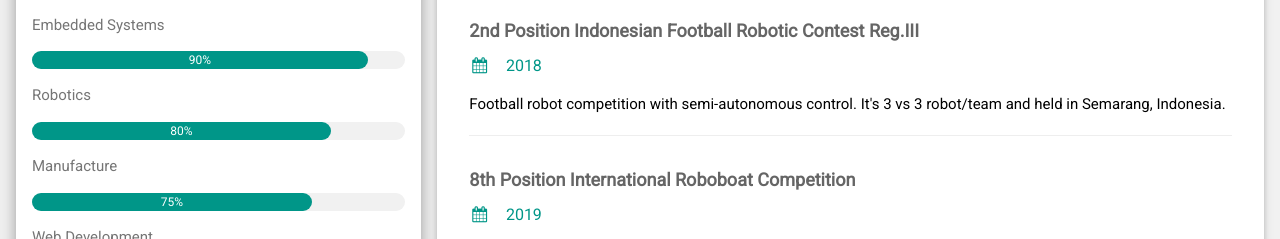
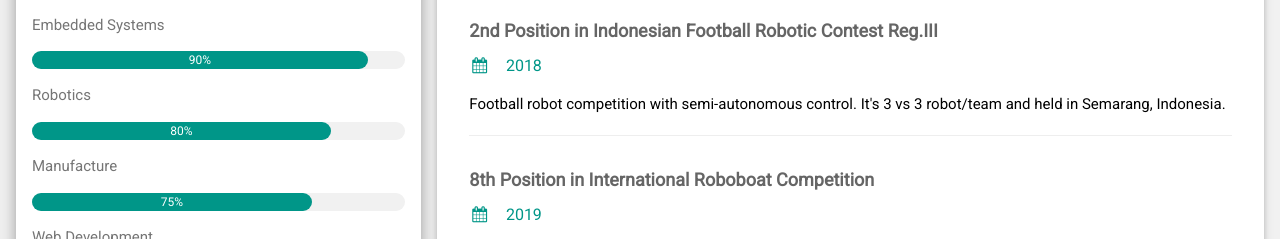
Before and after one commit to ibmgrx/CV, a plain HTML site: page index.html in a window 1280 px wide. Shown: the part 779-1018 px from the top of the page. Drawn offline with nearby package versions, Linux system fonts and the light colour scheme.

Commit message:
Update index.html

```diff
--- a/index.html
+++ b/index.html
@@ -105,13 +105,13 @@ html,body,h1,h2,h3,h4,h5,h6 {font-family: "Roboto", sans-serif}
       <div class="w3-container w3-card w3-white">
         <h2 class="w3-text-grey w3-padding-16"><i class="fa fa-certificate fa-fw w3-margin-right w3-xxlarge w3-text-teal"></i>Competition</h2>
         <div class="w3-container">
-          <h5 class="w3-opacity"><b>2nd Position Indonesian Football Robotic Contest Reg.III</b></h5>
+          <h5 class="w3-opacity"><b>2nd Position in Indonesian Football Robotic Contest Reg.III</b></h5>
           <h6 class="w3-text-teal"><i class="fa fa-calendar fa-fw w3-margin-right"></i>2018</h6>
           <p>Football robot competition with semi-autonomous control. It's 3 vs 3 robot/team and held in Semarang, Indonesia.</p>
           <hr>
         </div>
         <div class="w3-container">
-          <h5 class="w3-opacity"><b>8th Position International Roboboat Competition</b></h5>
+          <h5 class="w3-opacity"><b>8th Position in International Roboboat Competition</b></h5>
           <h6 class="w3-text-teal"><i class="fa fa-calendar fa-fw w3-margin-right"></i>2019</h6>
           <p>Competition about Autonomous Surface Vehicle with various mission and obstacle for international teams and held in South Daytona, FL.</p>
           <hr>
```
